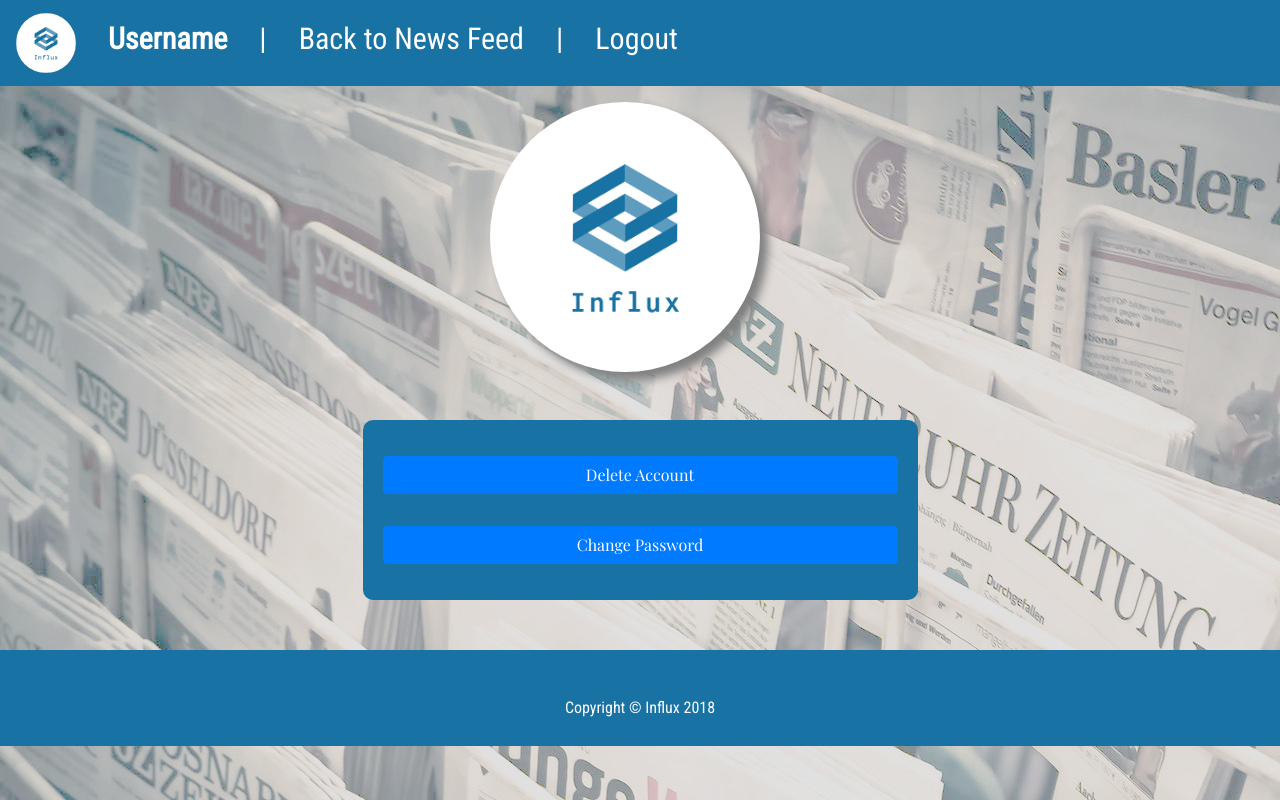
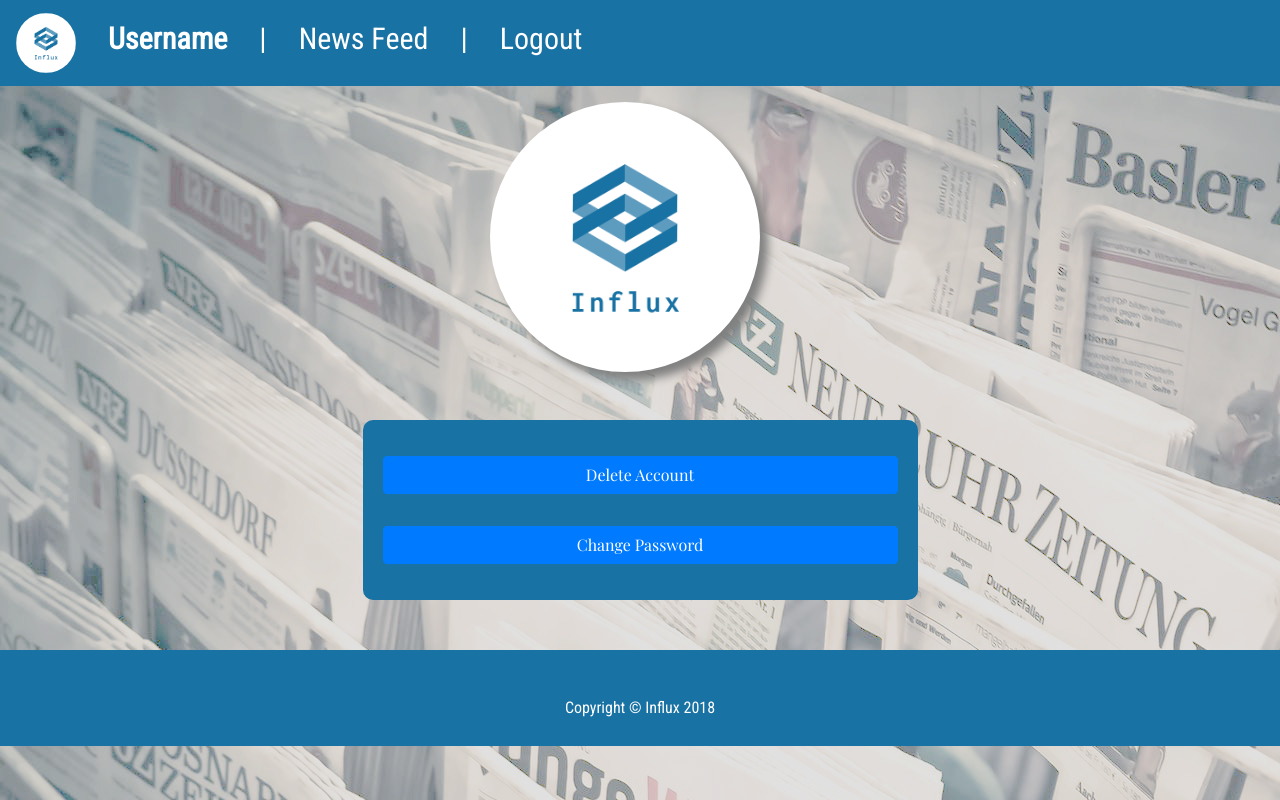
Before and after one commit to othomps1/Influx, a website: page public/settings.html in a window 1280 px wide. Drawn offline with nearby package versions, Linux system fonts and the light colour scheme; no server answers.

Commit message:
News Feed link in settings.

```diff
--- a/public/settings.html
+++ b/public/settings.html
@@ -23,7 +23,7 @@
           </a>
           <strong><a class="nav-item username1 nav-link mx-2" style="font-size: 30px; color: white; font-family: 'Roboto Condensed', sans-serif">Username</a></strong>
           <a class="nav-item nav-link mx-2" style="font-size: 30px; color: white; font-family: 'Roboto Condensed', sans-serif">|</a>
-          <a class="nav-item nav-link mx-2" href="/feed.html" style="font-size: 30px; color: white; font-family: 'Roboto Condensed', sans-serif">Back to News Feed</a>
+          <a class="nav-item nav-link mx-2" href="/feed.html" style="font-size: 30px; color: white; font-family: 'Roboto Condensed', sans-serif">News Feed</a>
           <a class="nav-item nav-link mx-2" style="font-size: 30px; color: white; font-family: 'Roboto Condensed', sans-serif">|</a>
           <a class="nav-item logout nav-link mx-2" href="/login.html" style="font-size: 30px; color: white; font-family: 'Roboto Condensed', sans-serif">Logout</a>
         </div>
```
